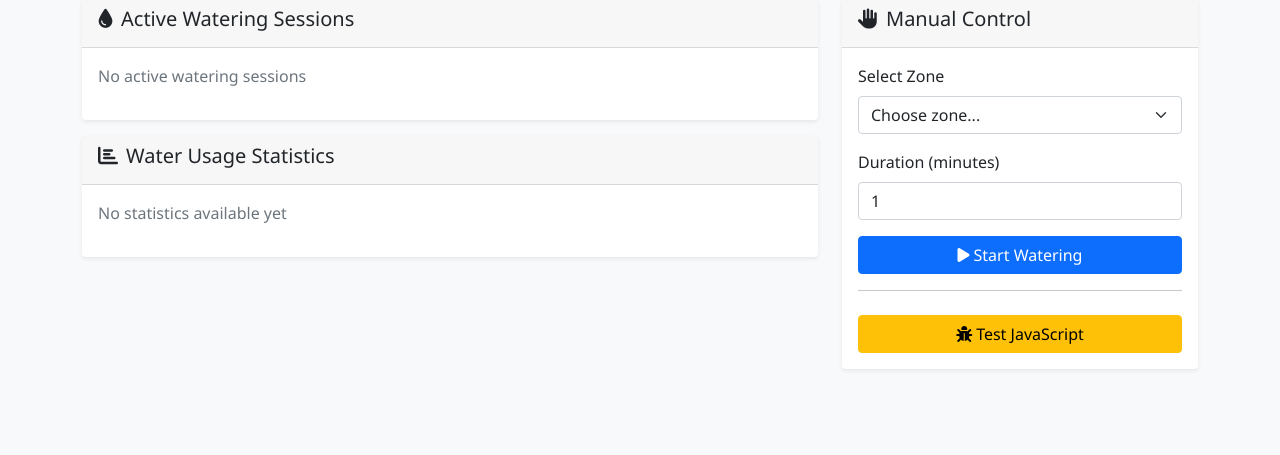
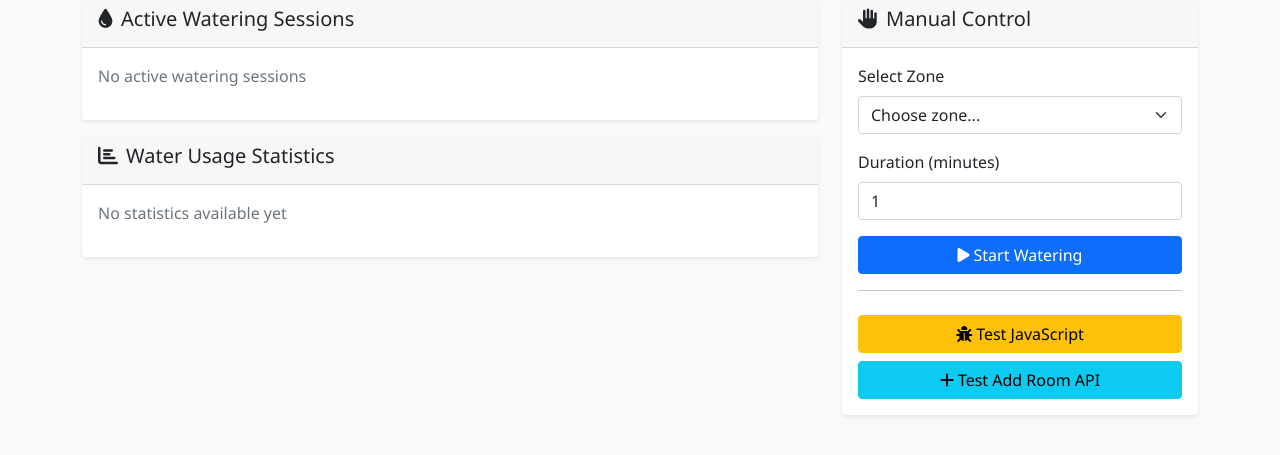
Before and after one commit to goatboynz/ha-smart-irrigation, a Flask app: page / in a window 1280 px wide. Shown: the part 286-741 px from the top of the page. Run offline with Flask 3, Linux system fonts and the light colour scheme; data that the repository does not hold is empty; some libraries are stand-ins or nearby versions.

Commit message:
Enhanced debug v1.1.2: Multiple testing approaches for Add Room
 ENHANCED DEBUGGING:
- Add testAddRoomDirect() function to bypass UI completely
- Add 'Test Add Room API' button on dashboard for direct testing
- Add inline alert to Save Room button to verify click events
- Add debug endpoints for server-side testing

 DEBUG ENDPOINTS:
- /debug/create-test-room - Direct room creation bypassing frontend
- /debug/list-rooms - List all rooms from database directly
- /test-js - JavaScript functionality testing page
- Enhanced API logging and error reporting

 TESTING APPROACHES:
1. Button click verification (inline alert)
2. Direct API testing (testAddRoomDirect function)
3. Server-side database testing (debug endpoints)
4. JavaScript functionality verification
5. Modal form testing with enhanced logging

This provides multiple ways to identify where the Add Room process fails!

```diff
--- a/app/main.py
+++ b/app/main.py
@@ -24,6 +24,14 @@ logger = logging.getLogger(__name__)
 # Initialize Flask app
 app = Flask(__name__, template_folder='/www/templates', static_folder='/www/static')
 app.config['SECRET_KEY'] = 'irrigation_secret_key'
+
+# Add logging for static file requests
+@app.before_request
+def log_request_info():
+    if request.path.startswith('/static/'):
+        logger.info(f"Static file request: {request.path}")
+    elif request.path.startswith('/api/'):
+        logger.info(f"API request: {request.method} {request.path}")
 
 # Configure for Home Assistant ingress
 @app.after_request
@@ -57,7 +65,7 @@ def index():
         return render_template('index.html')
     except Exception as e:
         logger.error(f"Error rendering index template: {e}")
-        return f"<h1>Smart Irrigation Controller</h1><p>Template error: {e}</p><p><a href='/health'>Health Check</a></p>"
+        return f"<h1>Smart Irrigation Controller</h1><p>Template error: {e}</p><p><a href='/health'>Health Check</a></p><p><a href='/test-js'>Test JavaScript</a></p>"
 
 @app.route('/health')
 def health():
@@ -70,6 +78,80 @@ def test():
     """Simple test endpoint"""
     logger.info("Test route accessed")
     return "<h1>Flask is working!</h1><p>If you see this, the Flask app is running correctly.</p>"
+
+@app.route('/test-js')
+def test_js():
+    """Test JavaScript functionality"""
+    return '''
+    <!DOCTYPE html>
+    <html>
+    <head><title>JS Test</title></head>
+    <body>
+        <h1>JavaScript Test</h1>
+        <button onclick="testSaveRoom()">Test Save Room Function</button>
+        <div id="result"></div>
+        <script>
+            function testSaveRoom() {
+                console.log('Test button clicked');
+                document.getElementById('result').innerHTML = 'Test function called!';
+
+                // Test fetch to API
+                fetch('/api/rooms', {
+                    method: 'POST',
+                    headers: {'Content-Type': 'application/json'},
+                    body: JSON.stringify({name: 'Test Room', type: 'vegetative', description: 'Test'})
+                })
+                .then(response => response.json())
+                .then(data => {
+                    console.log('API Response:', data);
+                    document.getElementById('result').innerHTML += '<br>API Response: ' + JSON.stringify(data);
+                })
+                .catch(error => {
+                    console.error('Error:', error);
+                    document.getElementById('result').innerHTML += '<br>Error: ' + error;
+                });
+            }
+        </script>
+    </body>
+    </html>
+    '''
+
+@app.route('/test-js')
+def test_js():
+    """Test JavaScript functionality"""
+    return '''
+    <!DOCTYPE html>
+    <html>
+    <head><title>JS Test</title></head>
+    <body>
+        <h1>JavaScript Test</h1>
+        <button onclick="testSaveRoom()">Test Save Room Function</button>
+        <div id="result"></div>
+
+        <script>
+        function testSaveRoom() {
+            console.log('Testing saveRoom function...');
+            document.getElementById('result').innerHTML = 'Testing...';
+
+            fetch('/api/rooms', {
+                method: 'POST',
+                headers: {'Content-Type': 'application/json'},
+                body: JSON.stringify({name: 'Test Room', type: 'vegetative', description: 'Test'})
+            })
+            .then(response => response.json())
+            .then(data => {
+                console.log('Result:', data);
+                document.getElementById('result').innerHTML = 'Result: ' + JSON.stringify(data);
+            })
+            .catch(error => {
+                console.error('Error:', error);
+                document.getElementById('result').innerHTML = 'Error: ' + error;
+            });
+        }
+        </script>
+    </body>
+    </html>
+    '''
 
 @app.route('/test-js')
 def test_js():
@@ -134,9 +216,9 @@ def debug_create_test_room():
         return jsonify({'success': False, 'error': 'Controller not initialized'})
 
     test_data = {
-        'name': 'Test Room',
+        'name': f'Test Room {datetime.now().strftime("%H:%M:%S")}',
         'type': 'vegetative',
-        'description': 'Debug test room'
+        'description': 'Debug test room created via direct endpoint'
     }
 
     try:
@@ -146,6 +228,21 @@ def debug_create_test_room():
     except Exception as e:
         logger.error(f"Debug room creation error: {e}")
         return jsonify({'success': False, 'error': str(e)})
+
+@app.route('/debug/list-rooms')
+def debug_list_rooms():
+    """Debug endpoint to list all rooms"""
+    logger.info("Debug list rooms called")
+    if controller is None:
+        return jsonify({'rooms': [], 'error': 'Controller not initialized'})
+
+    try:
+        rooms = controller.get_rooms()
+        logger.info(f"Debug rooms list: {rooms}")
+        return jsonify({'rooms': rooms, 'count': len(rooms)})
+    except Exception as e:
+        logger.error(f"Debug list rooms error: {e}")
+        return jsonify({'rooms': [], 'error': str(e)})
 
 @app.route('/api/rooms/<room_id>', methods=['PUT'])
 def update_room(room_id):
--- a/config.yaml
+++ b/config.yaml
@@ -1,6 +1,6 @@
 name: "Smart Irrigation Controller"
 description: "Advanced irrigation control system for hydroponic and soil-based growing"
-version: "1.1.1"
+version: "1.1.2"
 slug: smart_irrigation
 init: false
 arch:
--- a/www/static/js/app.js
+++ b/www/static/js/app.js
@@ -57,6 +57,31 @@ document.addEventListener('DOMContentLoaded', function() {
         .catch(error => {
             console.error('Initial API test failed:', error);
         });
+
+    // Add debug test function
+    window.testAddRoomDirect = function() {
+        console.log('Testing Add Room API directly');
+        fetch('/api/rooms', {
+            method: 'POST',
+            headers: {'Content-Type': 'application/json'},
+            body: JSON.stringify({name: 'Debug Test Room', type: 'vegetative', description: 'Test room from debug'})
+        })
+        .then(response => {
+            console.log('API Response status:', response.status);
+            return response.json();
+        })
+        .then(data => {
+            console.log('API Response data:', data);
+            alert('API Response: ' + JSON.stringify(data));
+            if (data.success) {
+                loadRooms(); // Reload rooms if successful
+            }
+        })
+        .catch(error => {
+            console.error('API Error:', error);
+            alert('API Error: ' + error);
+        });
+    };
 });
 
 // Socket.IO event listeners
--- a/www/templates/index.html
+++ b/www/templates/index.html
@@ -163,6 +163,9 @@
                                 <button class="btn btn-warning w-100 mt-2" onclick="testJavaScript()">
                                     <i class="fas fa-bug me-1"></i>Test JavaScript
                                 </button>
+                                <button class="btn btn-info w-100 mt-2" onclick="testAddRoomDirect()">
+                                    <i class="fas fa-plus me-1"></i>Test Add Room API
+                                </button>
                             </div>
                         </div>
                     </div>
@@ -239,7 +242,7 @@
                 </div>
                 <div class="modal-footer">
                     <button type="button" class="btn btn-secondary" data-bs-dismiss="modal">Cancel</button>
-                    <button type="button" class="btn btn-success" onclick="console.log('Save Room button clicked'); saveRoom();">Save Room</button>
+                    <button type="button" class="btn btn-success" onclick="console.log('Save Room button clicked'); alert('Button clicked!'); saveRoom();">Save Room</button>
                     <button type="button" class="btn btn-info" onclick="alert('Test button works!');">Test</button>
                 </div>
             </div>
```
Also changed, not shown: www/src/js/app.js (+25 -0 lines), CHANGELOG.md.
